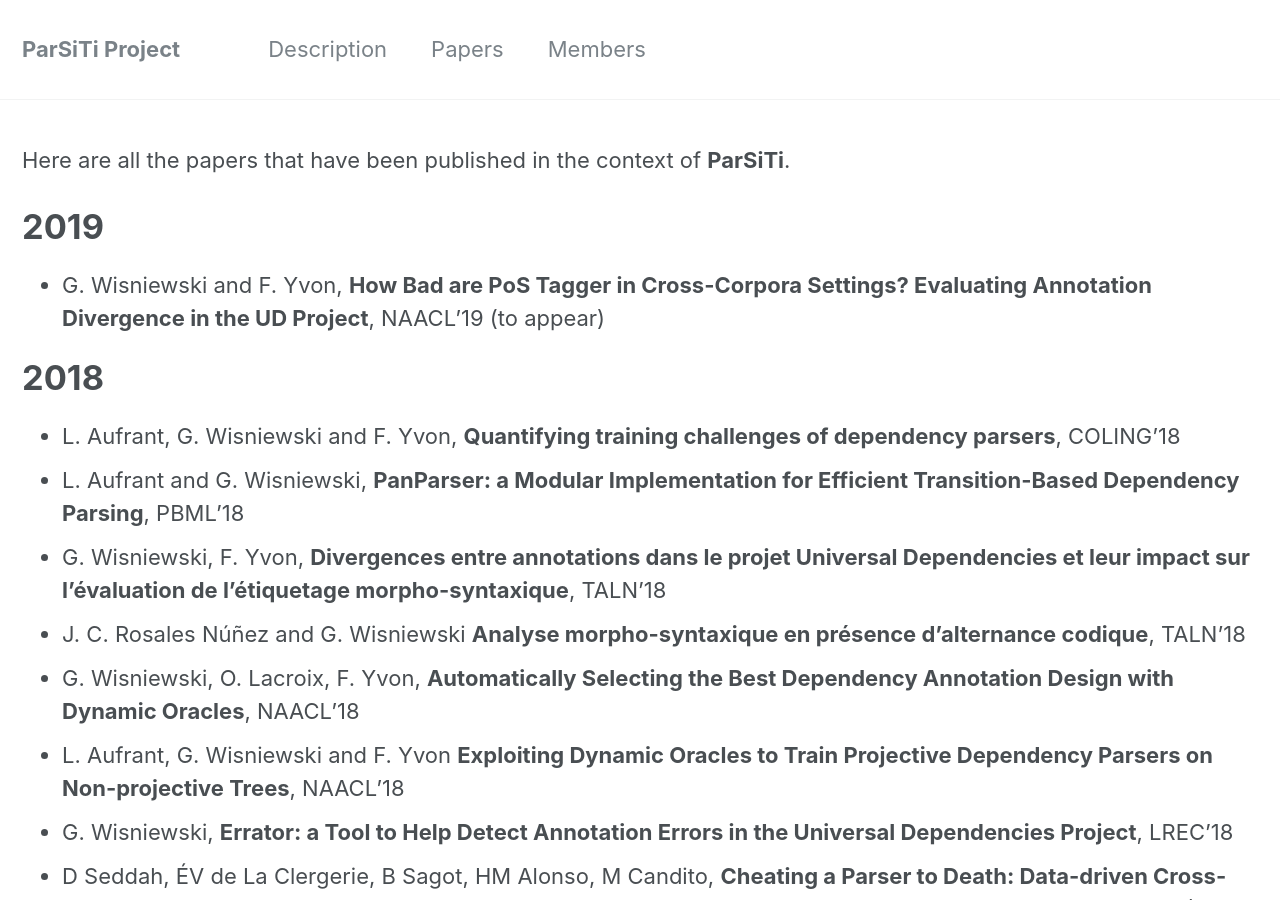
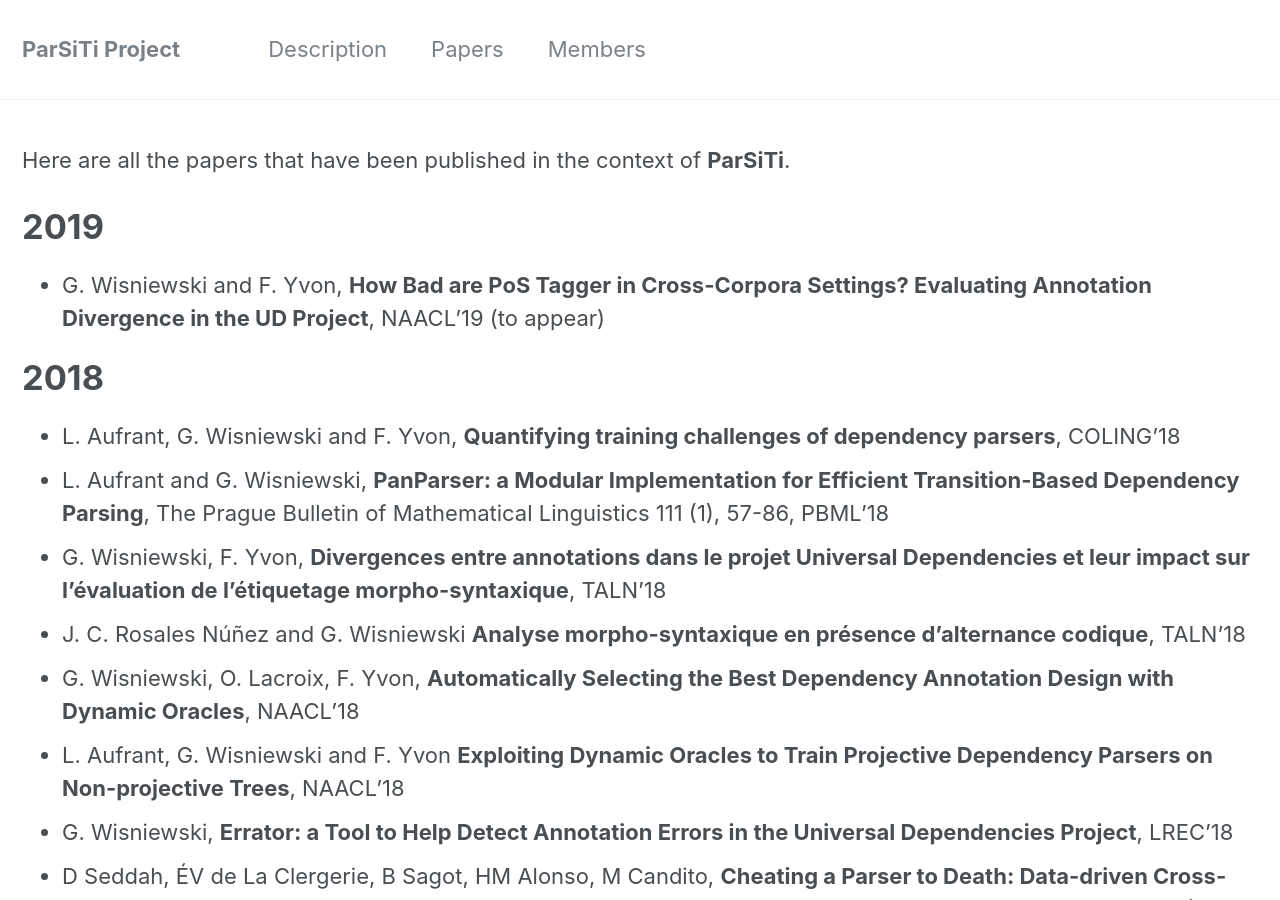
Before and after one commit to parsiti/parsiti.github.io, a Jekyll site: the page built from _pages/papers.md, in a window 1280 px wide and 900 px high. Built offline with Jekyll 4.4.1, drawn with Linux system fonts in a browser that asks for light colours.

Commit message:
update bib

```diff
--- a/_pages/papers.md
+++ b/_pages/papers.md
@@ -13,7 +13,7 @@ Here are all the papers that have been published in the context of __ParSiTi__.
 # 2018
 
 - L. Aufrant, G. Wisniewski and F. Yvon, **Quantifying training challenges of dependency parsers**, COLING'18
-- L. Aufrant and G. Wisniewski, **PanParser: a Modular Implementation for Efficient Transition-Based Dependency Parsing**, PBML'18
+- L. Aufrant and G. Wisniewski, **PanParser: a Modular Implementation for Efficient Transition-Based Dependency Parsing**, The Prague Bulletin of Mathematical Linguistics 111 (1), 57-86, PBML'18
 - G. Wisniewski, F. Yvon, **Divergences entre annotations dans le projet Universal Dependencies et leur impact sur l’évaluation de l’étiquetage morpho-syntaxique**, TALN'18
 - J. C. Rosales Núñez and G. Wisniewski **Analyse morpho-syntaxique en présence d'alternance codique**, TALN'18
 - G. Wisniewski, O. Lacroix, F. Yvon, **Automatically Selecting the Best Dependency Annotation Design with Dynamic Oracles**, NAACL'18
```
